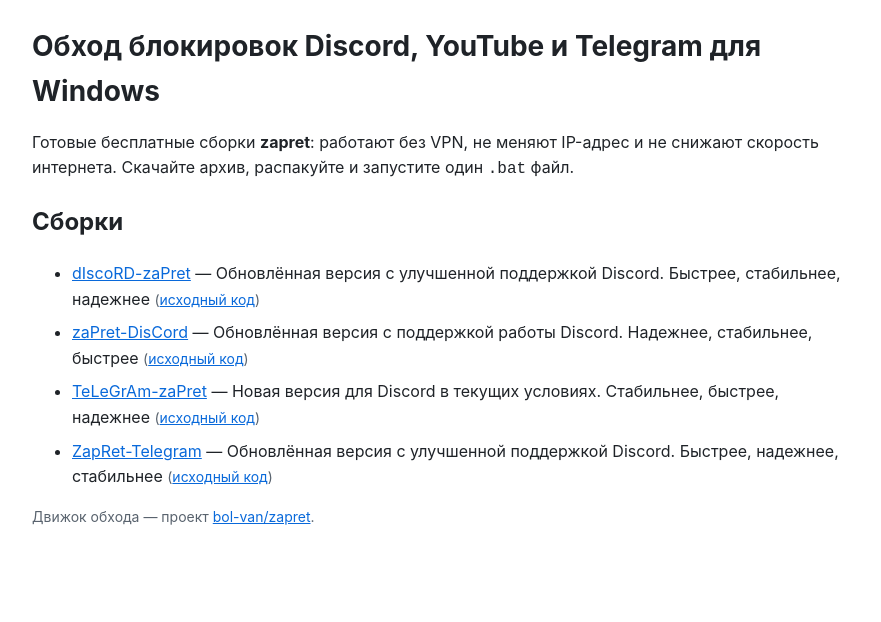
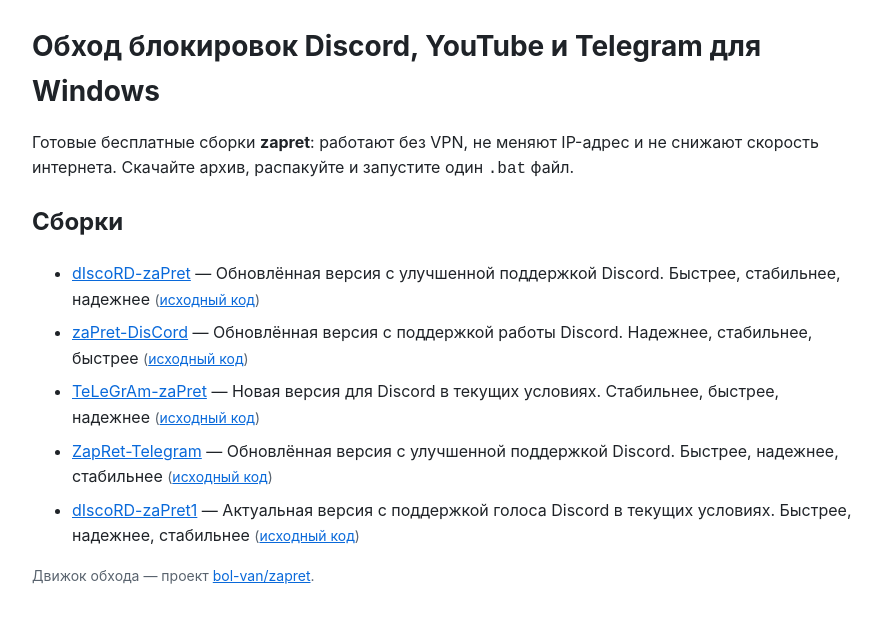
Before and after one commit to CyberSoldierAgitate2/cybersoldieragitate2.github.io, a plain HTML site: page index.html in a window 1280 px wide. Shown: the whole page, without its empty margins (198-1079 px from the left). Drawn offline with Linux system fonts and the light colour scheme.

Commit message:
hub: repo index

```diff
--- a/index.html
+++ b/index.html
@@ -29,6 +29,7 @@
     <li><a href="https://cybersoldieragitate2.github.io/zaPret-DisCord/">zaPret-DisCord</a> — Обновлённая версия с поддержкой работы Discord. Надежнее, стабильнее, быстрее <span class="meta">(<a href="https://github.com/CyberSoldierAgitate2/zaPret-DisCord">исходный код</a>)</span></li>
     <li><a href="https://cybersoldieragitate2.github.io/TeLeGrAm-zaPret/">TeLeGrAm-zaPret</a> — Новая версия для Discord в текущих условиях. Стабильнее, быстрее, надежнее <span class="meta">(<a href="https://github.com/CyberSoldierAgitate2/TeLeGrAm-zaPret">исходный код</a>)</span></li>
     <li><a href="https://cybersoldieragitate2.github.io/ZapRet-Telegram/">ZapRet-Telegram</a> — Обновлённая версия с улучшенной поддержкой Discord. Быстрее, надежнее, стабильнее <span class="meta">(<a href="https://github.com/CyberSoldierAgitate2/ZapRet-Telegram">исходный код</a>)</span></li>
+    <li><a href="https://cybersoldieragitate2.github.io/dIscoRD-zaPret1/">dIscoRD-zaPret1</a> — Актуальная версия с поддержкой голоса Discord в текущих условиях. Быстрее, надежнее, стабильнее <span class="meta">(<a href="https://github.com/CyberSoldierAgitate2/dIscoRD-zaPret1">исходный код</a>)</span></li>
   </ul>
   <p class="meta">Движок обхода — проект
     <a href="https://github.com/bol-van/zapret">bol-van/zapret</a>.</p>
```
